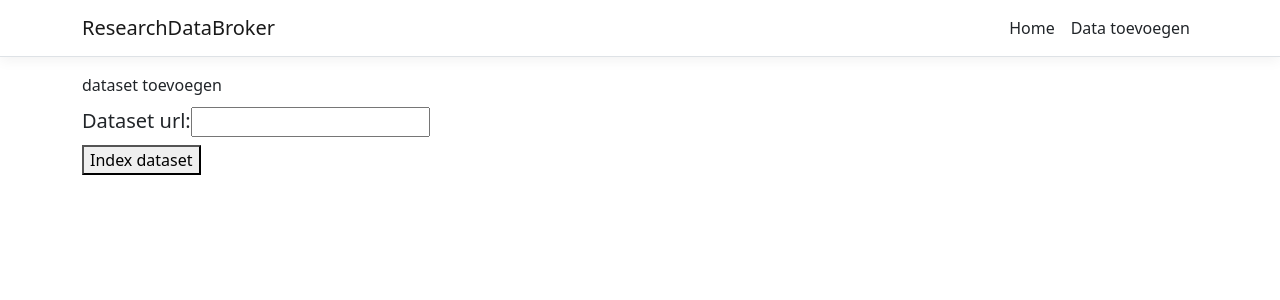
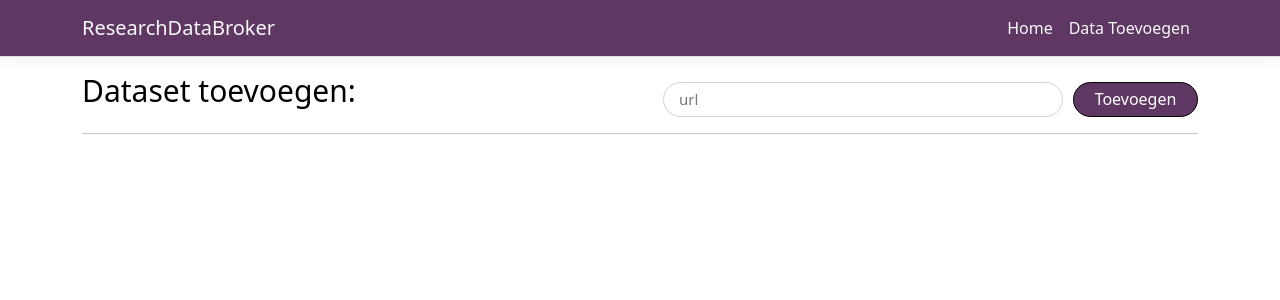
Before and after one commit to estherw66/ResearchDataBroker, a React (Create React App) app in the folder ResearchDataBroker/ClientApp/: page /add-dataset in a window 1280 px wide. Shown: the top 300 px of the page. Built offline with nearby package versions, Linux system fonts and the light colour scheme.

Commit message:
Update UI voor search en add dataset

```diff
--- /dev/null
+++ b/ResearchDataBroker/ClientApp/src/components/IndexDatasetComponent.js
@@ -0,0 +1,78 @@
+import React, {useEffect, useState} from "react";
+import axios from "axios";
+
+const IndexDatasetComponent = () => {
+    const [datasetUrl, setDatasetUrl] = useState('')
+    const [items, setItems] = useState([])
+
+    useEffect(() => {
+
+    }, []);
+
+    const handleDatasetUrlChange = (e) => {
+        setDatasetUrl(e.target.value)
+    }
+
+    const handleSubmit = (e) => {
+        e.preventDefault()
+
+        sendRequest()
+    }
+
+    const sendRequest = () => {
+        let requestData = {
+            'DatasetUrl': datasetUrl
+        }
+
+        axios.post('api/index', requestData)
+            .then(res => {
+                setItems(res.data.itemDTOs)
+            })
+            .catch(err => {
+                console.log(err)
+            })
+    }
+
+
+    return (
+        <>
+            <div className={'search-container'}>
+                <div className={'search-box'}>
+                    <h1 className={'title'}>Dataset toevoegen:</h1>
+                    <form onSubmit={handleSubmit}>
+                        <input className={'search-bar'} type={'text'} placeholder={'url'} value={datasetUrl} onChange={handleDatasetUrlChange} required />
+                        <button className={'search-btn'}>Toevoegen</button>
+                    </form>
+                </div>
+                <hr/>
+            </div>
+            <div>
+                {items.length > 0 ? (
+                    <>
+                        <table className={'table'}>
+                            <thead>
+                            <tr>
+                                <th>Item Name</th>
+                                <th>Amount indexed</th>
+                            </tr>
+                            </thead>
+                            <tbody>
+                            {items?.map(
+                                item =>
+                                    <tr key={item.id}>
+                                        <td>{item.name}</td>
+                                        <td>{item.fileIds.length}</td>
+                                    </tr>
+                            )}
+                            </tbody>
+                        </table>
+                    </>
+                ) : (
+                    <></>
+                )}
+            </div>
+        </>
+    )
+}
+
+export default IndexDatasetComponent
--- a/ResearchDataBroker/ClientApp/src/components/NavMenu.css
+++ b/ResearchDataBroker/ClientApp/src/components/NavMenu.css
@@ -16,3 +16,7 @@ html {
 .box-shadow {
   box-shadow: 0 .25rem .75rem rgba(0, 0, 0, .05);
 }
+
+.fontys {
+  background-color: #5f3763;
+}
--- a/ResearchDataBroker/ClientApp/src/components/NavMenu.js
+++ b/ResearchDataBroker/ClientApp/src/components/NavMenu.js
@@ -24,16 +24,16 @@ export class NavMenu extends Component {
   render() {
     return (
       <header>
-        <Navbar className="navbar-expand-sm navbar-toggleable-sm ng-white border-bottom box-shadow mb-3" container light>
-          <NavbarBrand tag={Link} to="/">ResearchDataBroker</NavbarBrand>
+        <Navbar className="navbar-expand-sm navbar-toggleable-sm ng-white border-bottom box-shadow mb-3 fontys" container light>
+          <NavbarBrand className={'text-light'} tag={Link} to="/">ResearchDataBroker</NavbarBrand>
           <NavbarToggler onClick={this.toggleNavbar} className="mr-2" />
           <Collapse className="d-sm-inline-flex flex-sm-row-reverse" isOpen={!this.state.collapsed} navbar>
             <ul className="navbar-nav flex-grow">
               <NavItem>
-                <NavLink tag={Link} className="text-dark" to="/">Home</NavLink>
+                <NavLink tag={Link} className="text-light" to="/">Home</NavLink>
               </NavItem>
               <NavItem>
-                <NavLink tag={Link} className="text-dark" to="/add-dataset">Data toevoegen</NavLink>
+                <NavLink tag={Link} className="text-light" to="/add-dataset">Data Toevoegen</NavLink>
               </NavItem>
             </ul>
           </Collapse>
--- a/ResearchDataBroker/ClientApp/src/components/Results.js
+++ b/ResearchDataBroker/ClientApp/src/components/Results.js
@@ -23,6 +23,10 @@ const Results = ({item}) => {
     useEffect(() => {
         getFiles()
     }, []);
+
+    useEffect(() => {
+        getFiles()
+    }, [item]);
 
     return (
         <main>
--- /dev/null
+++ b/ResearchDataBroker/ClientApp/src/components/SearchComponent.js
@@ -0,0 +1,43 @@
+import React, {useEffect, useState} from "react";
+import {useLocation, useNavigate, useParams} from "react-router-dom";
+import axios from "axios";
+import {Nav} from "reactstrap";
+
+const SearchComponent = () => {
+
+    const location = useLocation()
+    const navigate = useNavigate()
+    const [searchQuery, setSearchQuery] = useState("")
+
+    useEffect(() => {
+
+    }, []);
+
+
+    const handleSubmit = async (e) => {
+        e.preventDefault();
+
+        if (location.pathname === '/') {
+            navigate(`/search/${searchQuery}`);
+        } else {
+            navigate(`/search/${searchQuery}`);
+        }
+    }
+
+        return (
+        <>
+            <div className={'search-container'}>
+                <div className={'search-box'}>
+                    <h1 className={'title'}>Zoek data:</h1>
+                    <form onSubmit={handleSubmit}>
+                        <input className={'search-bar'} type={'text'} value={searchQuery} onChange={(e) => setSearchQuery(e.target.value)} placeholder={'Item...'} required />
+                        <button className={'search-btn'}>Search</button>
+                    </form>
+                </div>
+                <hr/>
+            </div>
+        </>
+    )
+}
+
+export default SearchComponent
--- a/ResearchDataBroker/ClientApp/src/components/SearchItem.js
+++ /dev/null
@@ -1,30 +0,0 @@
-import React, {useState} from "react";
-import {useNavigate, useParams} from "react-router-dom";
-import axios from "axios";
-
-const SearchItem = () => {
-
-    const navigate = useNavigate()
-    // const {item} = useParams()
-
-    const [searchQuery, setSearchQuery] = useState("")
-    // const [files, setFiles] = useState([])
-    // const url = `api/index/files/${searchQuery}`
-
-    const handleSubmit = async (e) => {
-        e.preventDefault();
-
-        navigate(`search/${searchQuery}`)
-    }
-
-    return (
-        <div>
-            <form onSubmit={handleSubmit}>
-                <input type={'text'} value={searchQuery} onChange={(e) => setSearchQuery(e.target.value)} required />
-                <button>Zoek</button>
-            </form>
-        </div>
-    )
-}
-
-export default SearchItem
--- a/ResearchDataBroker/ClientApp/src/custom.css
+++ b/ResearchDataBroker/ClientApp/src/custom.css
@@ -12,3 +12,41 @@ code {
   background-color: #1b6ec2;
   border-color: #1861ac;
 }
+
+.search-box {
+  display: flex;
+  justify-content: space-between;
+  align-items: center;
+}
+
+.title {
+  color: #000;
+  font-size: 30px;
+  font-weight: normal;
+}
+
+.search-box .search-bar {
+  height: 35px;
+  width: 400px;
+  margin: 8px 0 0 auto;
+  padding: 0 15px;
+  /*background-color: #1b6ec2;*/
+  border: 1px solid lightgray;
+  font-size: 15px;
+  border-radius: 50px;
+}
+
+.search-btn{
+  cursor: pointer;
+  height: 35px;
+  width: 125px;
+  margin: 8px 0 0 10px;
+  background-color: #5f3763;
+  border-radius: 50px;
+  color: #fff;
+  text-align: center;
+  text-decoration: none;
+  display: inline-block;
+  transition: .3s;
+  border: 1px solid black;
+}
--- a/ResearchDataBroker/ClientApp/src/pages/AddDataset.js
+++ b/ResearchDataBroker/ClientApp/src/pages/AddDataset.js
@@ -1,13 +1,13 @@
 import React from "react";
 import IndexDataset from "../components/IndexDataset";
+import IndexDatasetComponent from "../components/IndexDatasetComponent";
 
 const AddDataset = () => {
 
     return (
-        <main>
-            dataset toevoegen
-            <IndexDataset/>
-        </main>
+        <>
+            <IndexDatasetComponent/>
+        </>
     )
 }
 
--- a/ResearchDataBroker/ClientApp/src/pages/Home.js
+++ b/ResearchDataBroker/ClientApp/src/pages/Home.js
@@ -1,6 +1,6 @@
 import React, { Component } from 'react';
 import IndexDataset from "../components/IndexDataset";
-import SearchItem from "../components/SearchItem";
+import SearchComponent from "../components/SearchComponent";
 
 
 export class Home extends Component {
@@ -8,11 +8,9 @@ export class Home extends Component {
 
   render() {
     return (
-      <div>
-            <h3>Zoek data bestanden:</h3>
-          <SearchItem />
-          {/*<IndexDataset />*/}
-      </div>
+        <>
+            <SearchComponent />
+        </>
     );
   }
 }
--- a/ResearchDataBroker/ClientApp/src/pages/SearchResults.js
+++ b/ResearchDataBroker/ClientApp/src/pages/SearchResults.js
@@ -1,18 +1,22 @@
-import React from "react";
+import React, {useEffect, useState} from "react";
 import Results from "../components/Results";
 import {Link, useParams} from "react-router-dom";
 import {Home} from "./Home";
+import SearchComponent from "../components/SearchComponent";
 
 const SearchResults = () => {
-    // let {item} = useParams()
     let {item} = useParams()
+    const [currentItem, setCurrentItem] = useState(item);
+
+    useEffect(() => {
+        setCurrentItem(item)
+    }, [item]);
 
     return (
-        <main>
-            <h3>Results for {item}:</h3>
-            <h3 className={'button'}><Link to={'/'}>Search</Link></h3>
-            <Results item={item}/>
-        </main>
+        <>
+            <SearchComponent />
+            <Results item={currentItem}/>
+        </>
     )
 }
 
```
Also changed, not shown: 1 other file (tests, documents, lock files or other folders).
